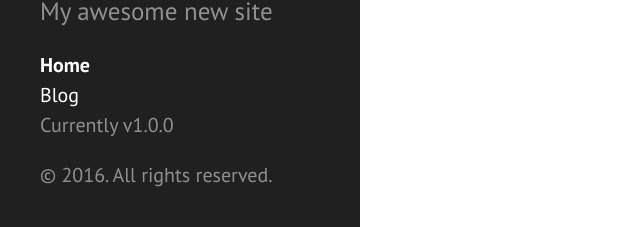
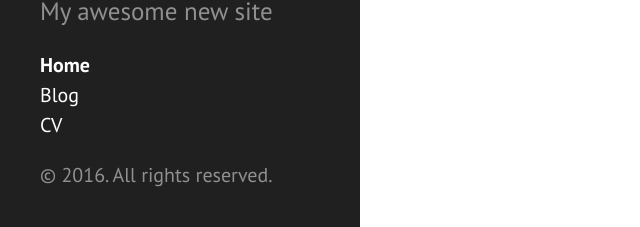
Before and after one commit to mattfedd/mattfedd.github.io, a Jekyll site: the page built from index.html, in a window 1280 px wide. Shown: the part 670-897 px from the top of the page, without its empty margins (0-640 px from the left). Built offline with Jekyll 4.4.1, drawn with Linux system fonts in a browser that asks for light colours.

Commit message:
Update sidebar.html

```diff
--- a/_includes/sidebar.html
+++ b/_includes/sidebar.html
@@ -27,7 +27,7 @@
       {% endfor %}
 
       <li class="sidebar-nav-item"><a href="{{ site.github.repo }}/blog/">Blog</a></li>
-      <li class="sidebar-nav-item">Currently v{{ site.version }}</li>
+      <li class="sidebar-nav-item"><a href="{{ site.github.repo }}/files/cv.pdf">CV</a></li>
     </ul>
 
     <p>&copy; {{ site.time | date: '%Y' }}. All rights reserved.</p>
```
